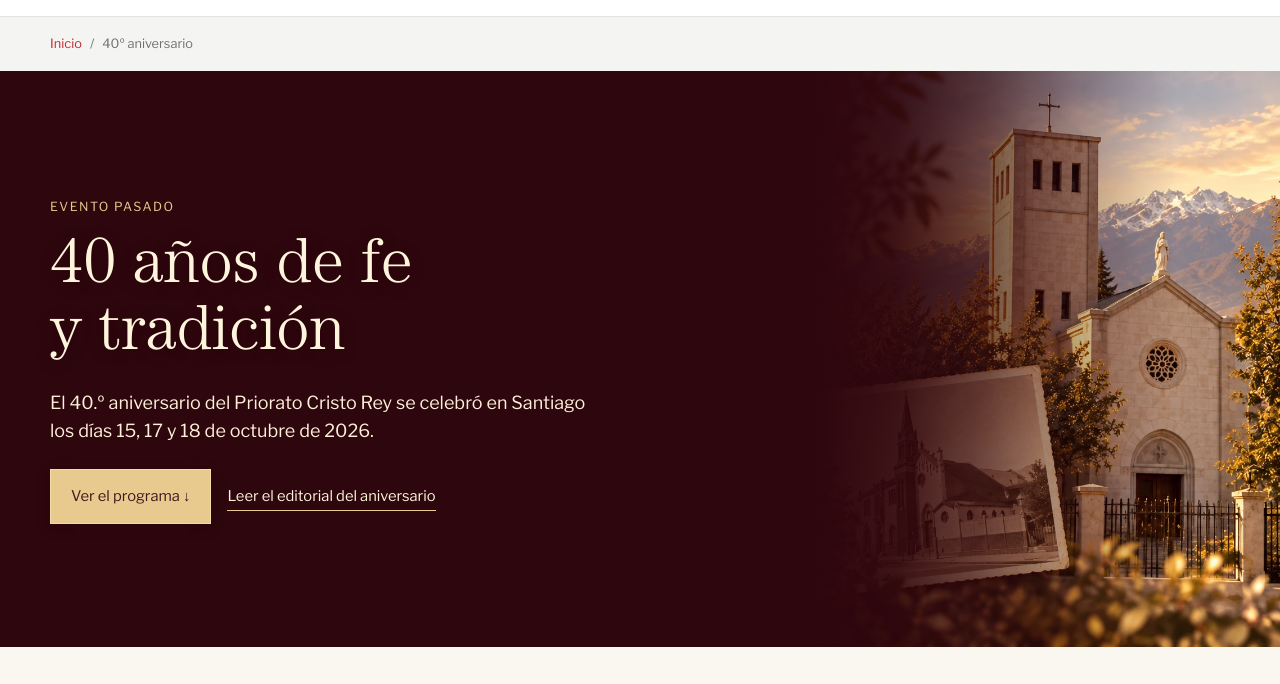
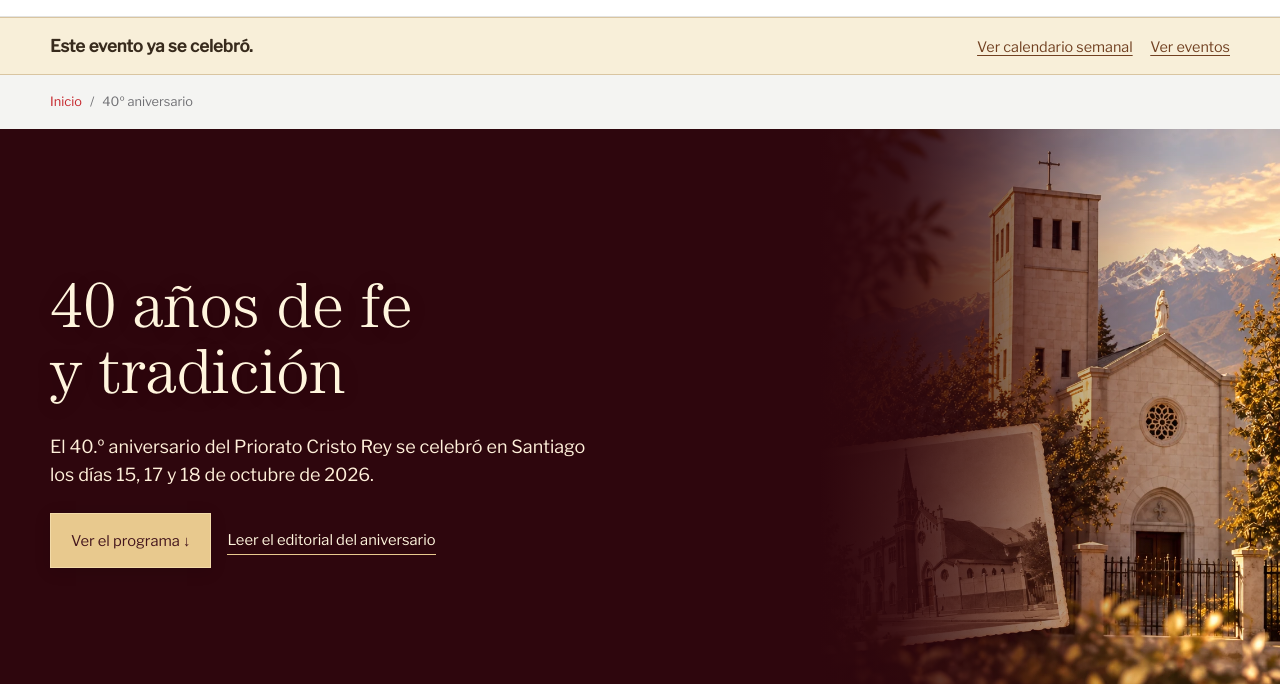
Before and after one commit to jornada-de-estudios/jornada-de-estudios.github.io, a plain HTML site: page aniversario-40.html in a window 1280 px wide. Shown: the part 99-783 px from the top of the page. Drawn offline with nearby package versions, Linux system fonts and the light colour scheme.

Commit message:
Add prominent archive notices to past event pages

```diff
--- a/aniversario-40.html
+++ b/aniversario-40.html
@@ -48,6 +48,7 @@
 }
 </script>
   <link rel="stylesheet" href="css/anniversary.css?v=7">
+  <link rel="stylesheet" href="/css/archivo-eventos.css">
 </head>
 <body>
   <a class="skip-link" href="#contenido">Saltar al contenido</a>
@@ -68,8 +69,17 @@
   <nav class="mobile-quick-nav" aria-label="Accesos rápidos"><a href="/calendario.html">Calendario de esta semana</a><a href="/horarios.html">Horarios de Misa</a></nav></header>
 
   <main id="contenido" class="anniversary-page">
+    <aside class="event-archive-notice" aria-label="Estado del evento">
+      <div class="container">
+        <strong>Este evento ya se celebró.</strong>
+        <div class="event-archive-links">
+          <a href="/calendario.html">Ver calendario semanal</a>
+          <a href="/noticias/#eventos">Ver eventos</a>
+        </div>
+      </div>
+    </aside>
     <nav class="breadcrumbs" aria-label="Ruta de navegación"><div class="container"><ol><li><a href="/">Inicio</a></li><li><span aria-current="page">40º aniversario</span></li></ol></div></nav>
-    <section class="anniversary-banner" aria-label="40º aniversario del Priorato Cristo Rey"><div class="container"><div><span class="section-kicker">Evento pasado</span><h1>40 años de fe<br>y tradición</h1><p>El 40.º aniversario del Priorato Cristo Rey se celebró en Santiago los días 15, 17 y 18 de octubre de 2026.</p><div class="anniversary-actions"><a class="anniversary-button" href="#programa">Ver el programa ↓</a><a class="anniversary-text-link" href="/boletin/202610/40-anios.html">Leer el editorial del aniversario</a></div></div></div></section>
+    <section class="anniversary-banner" aria-label="40º aniversario del Priorato Cristo Rey"><div class="container"><div><h1>40 años de fe<br>y tradición</h1><p>El 40.º aniversario del Priorato Cristo Rey se celebró en Santiago los días 15, 17 y 18 de octubre de 2026.</p><div class="anniversary-actions"><a class="anniversary-button" href="#programa">Ver el programa ↓</a><a class="anniversary-text-link" href="/boletin/202610/40-anios.html">Leer el editorial del aniversario</a></div></div></div></section>
     <section id="misas" class="anniversary-masses"><div class="container"><span class="section-kicker">17 y 18 de octubre de 2026 · Santiago</span><h2>Horarios de Misa del aniversario</h2><div class="anniversary-schedule"><article><h3>Sábado 17 de octubre</h3><ul><li><time datetime="2026-10-17T07:15:00-03:00">7:15</time> Misa rezada</li><li><time datetime="2026-10-17T10:00:00-03:00">10:00</time> Confirmaciones y Misa cantada</li></ul></article><article><h3>Domingo 18 de octubre</h3><ul><li><time datetime="2026-10-18T08:00:00-03:00">8:00</time> Misa rezada</li><li><time datetime="2026-10-18T09:30:00-03:00">9:30</time> Santo Rosario</li><li><time datetime="2026-10-18T10:00:00-03:00">10:00</time> Misa pontifical</li></ul><p class="anniversary-mass-alert"><strong>El domingo 18 de octubre no se programó Misa a las 19:00.</strong></p></article></div><p class="anniversary-note">Horarios anunciados para el fin de semana del aniversario.</p></div></section>
     <section id="programa" class="anniversary-program"><div class="container"><span class="section-kicker">Liturgia · formación · comunidad</span><h2>Programa del aniversario</h2>
       <div class="anniversary-day"><h3>Jueves 15<br>de octubre</h3><div><article class="anniversary-event"><time datetime="2026-10-15T20:00:00-03:00">20:00</time><div><h4>Tertulias de matrimonios</h4><p>Conferencia a cargo del Padre Luiz Claudio Camargo y brindis de honor.</p><p>Encuentro en el Salón San Agustín del Priorato Cristo Rey.</p></div></article></div></div>
--- /dev/null
+++ b/css/archivo-eventos.css
@@ -0,0 +1,35 @@
+.event-archive-notice {
+  border-block: 1px solid #d9c5a1;
+  background: #f8efd9;
+  color: #382b1d;
+}
+
+.event-archive-notice .container {
+  display: flex;
+  flex-wrap: wrap;
+  align-items: baseline;
+  justify-content: space-between;
+  gap: .45rem 1.5rem;
+  padding-block: .85rem;
+}
+
+.event-archive-notice strong {
+  font-size: 1.05rem;
+}
+
+.event-archive-links {
+  display: flex;
+  flex-wrap: wrap;
+  gap: .25rem 1.1rem;
+}
+
+.event-archive-links a {
+  color: #714021;
+  font-size: .9rem;
+  text-decoration: underline;
+  text-underline-offset: .2em;
+}
+
+.event-archive-links a:hover {
+  color: var(--red);
+}
```
Also changed, not shown: noticias/fiesta-cristo-rey-2026.html (+11 -1 lines), venta-de-garaje.html (+10 -1 lines), 1 other file.
